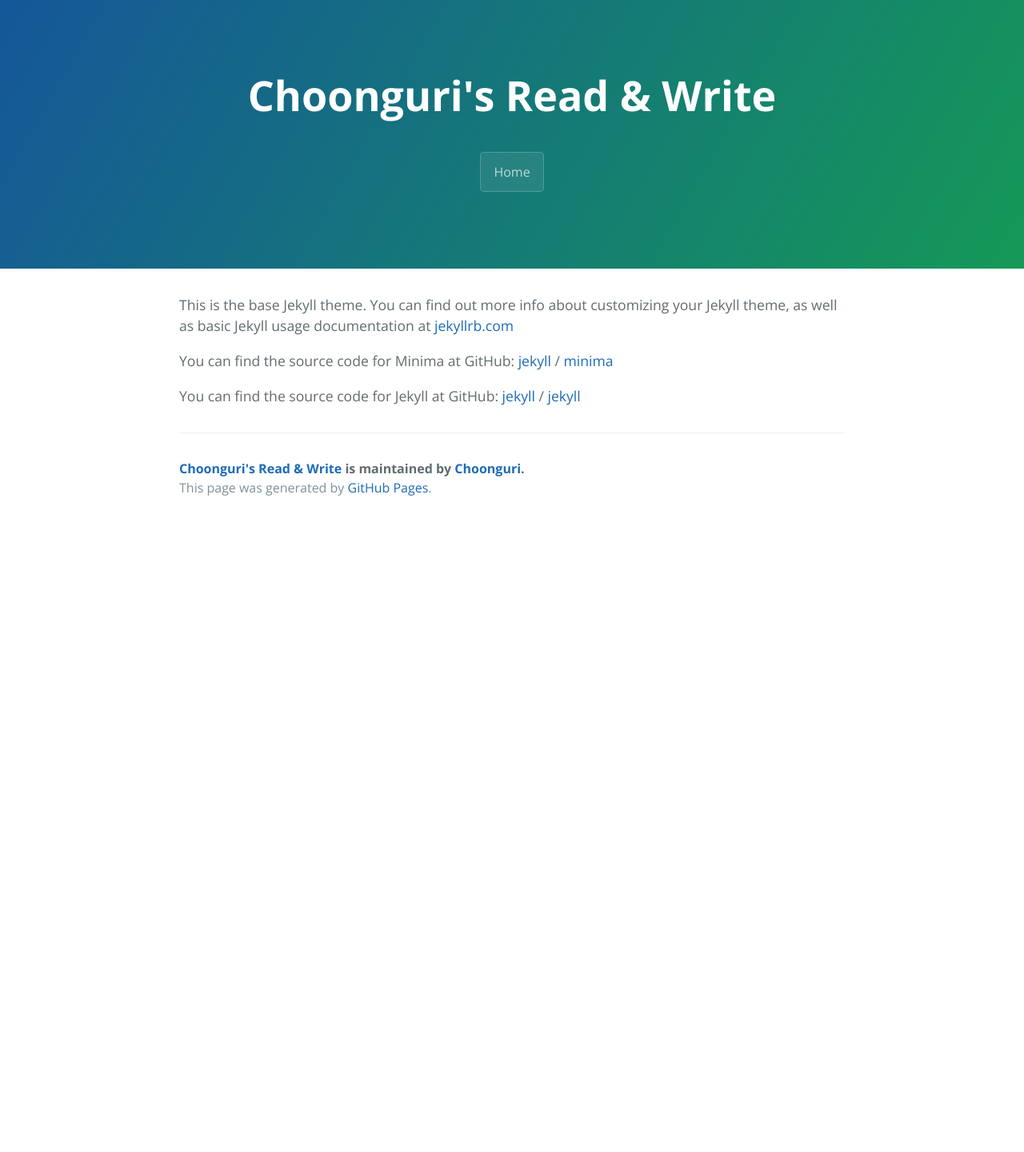
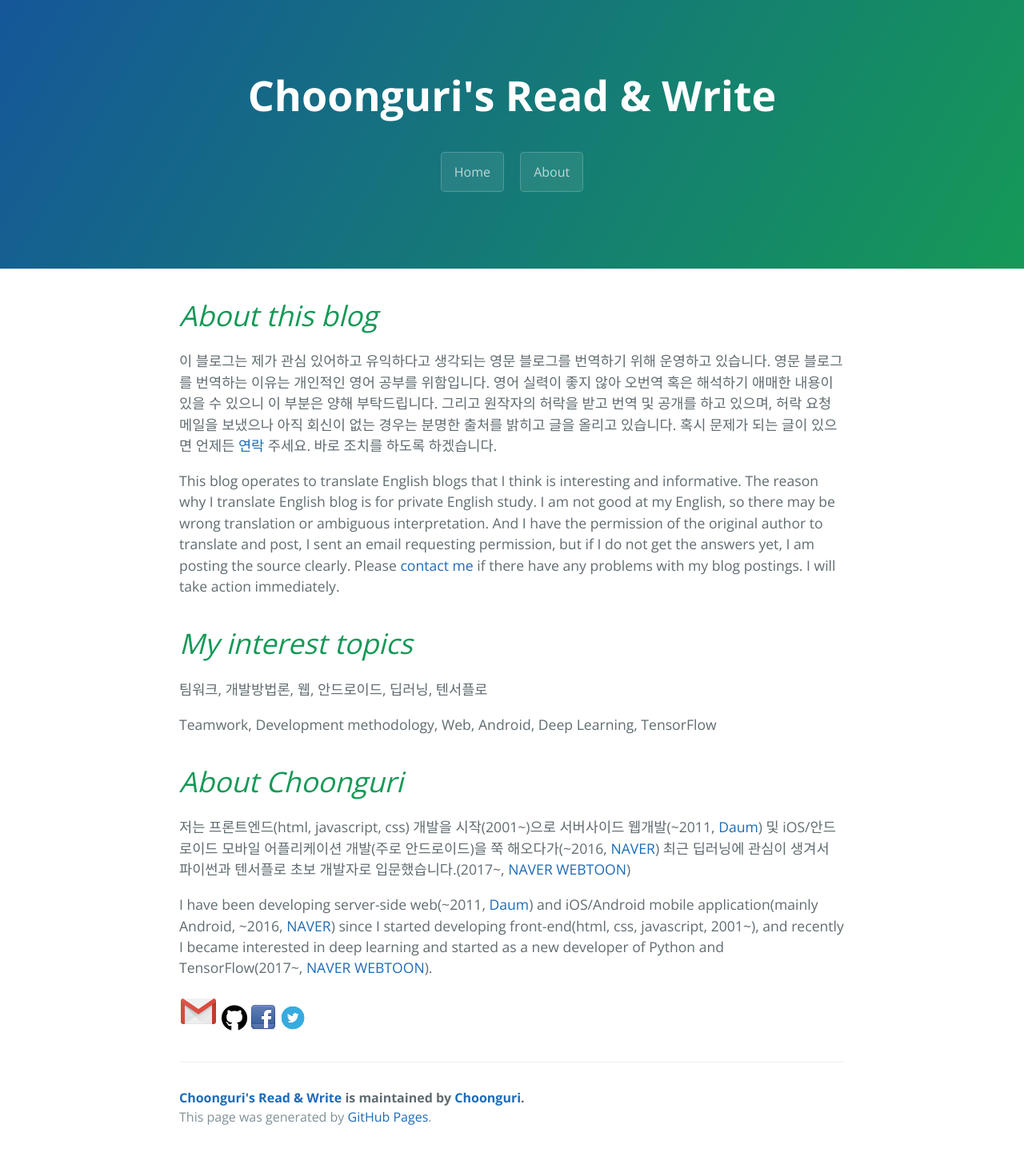
Before and after one commit to choonguri/choonguri.github.io, a Jekyll site: the page built from about.md, in a window 1280 px wide. Shown: the whole page at 80% size. Built offline with Jekyll 4.4.1, drawn with Linux system fonts in a browser that asks for light colours; comment, search, counter and statistics services are not loaded; before the commit the page ends 900 px from its top, so only the background shows below that.

Commit message:
add about page

```diff
--- a/_config.yml
+++ b/_config.yml
@@ -8,6 +8,10 @@ paginate:     5
 author:
   name:       Choonguri
   url:        http://choonguri.github.io/
+  email: choonguri@gmail.com
+  github: http://github.com/choonguri
+  twitter: https://twitter.com/like_sku
+  facebook : https://www.facebook.com/choonguri
 
 # Gems
 gems:
--- a/_includes/page-header.html
+++ b/_includes/page-header.html
@@ -2,6 +2,7 @@
   <h1 class="project-name">{{ site.title }}</h1>
   <h2 class="project-tagline">{{ site.tagline }}</h2>
   <a href="{{ site.url }}" class="btn">Home</a>
+  <a href="{{ site.url }}/about" class="btn">About</a>
   <!--a href="#" class="btn">Download .zip</a>
   <a href="#" class="btn">Download .tar.gz</a-->
 </section>
--- a/about.md
+++ b/about.md
@@ -4,7 +4,31 @@ title: About
 permalink: /about/
 ---
 
-This is the base Jekyll theme. You can find out more info about customizing your Jekyll theme, as well as basic Jekyll usage documentation at [jekyllrb.com](https://jekyllrb.com/)
+# *About this blog*
+이 블로그는 제가 관심 있어하고 유익하다고 생각되는 영문 블로그를 번역하기 위해 운영하고 있습니다. 영문 블로그를 번역하는 이유는 개인적인 영어 공부를 위함입니다. 영어 실력이 좋지 않아 오번역 혹은 해석하기 애매한 내용이 있을 수 있으니 이 부분은 양해 부탁드립니다. 그리고 원작자의 허락을 받고 번역 및 공개를 하고 있으며, 허락 요청 메일을 보냈으나 아직 회신이 없는 경우는 분명한 출처를 밝히고 글을 올리고 있습니다. 혹시 문제가 되는 글이 있으면 언제든 [연락](mailto://choonguri@gmail.com) 주세요. 바로 조치를 하도록 하겠습니다.
+
+This blog operates to translate English blogs that I think is interesting and informative. The reason why I translate English blog is for private English study. I am not good at my English, so there may be wrong translation or ambiguous interpretation. And I have the permission of the original author to translate and post, I sent an email requesting permission, but if I do not get the answers yet, I am posting the source clearly. Please [contact me](mailto://choonguri@gmail.com) if there have any problems with my blog postings. I will take action immediately.
+
+# *My interest topics*
+팀워크, 개발방법론, 웹, 안드로이드, 딥러닝, 텐서플로
+
+Teamwork, Development methodology, Web, Android, Deep Learning, TensorFlow
+
+# *About Choonguri*
+저는 프론트엔드(html, javascript, css) 개발을 시작(2001~)으로 서버사이드 웹개발(~2011, [Daum](http://www.daum.net/)) 및 iOS/안드로이드 모바일 어플리케이션 개발(주로 안드로이드)을 쭉 해오다가(~2016, [NAVER](http://www.naver.com)) 최근 딥러닝에 관심이 생겨서 파이썬과 텐서플로 초보 개발자로 입문했습니다.(2017~, [NAVER WEBTOON](http://webtoon.naver.com))
+
+I have been developing server-side web(~2011, [Daum](http://www.daum.net/)) and iOS/Android mobile application(mainly Android, ~2016, [NAVER](http://www.naver.com)) since I started developing front-end(html, css, javascript, 2001~), and recently I became interested in deep learning and started as a new developer of Python and TensorFlow(2017~, [NAVER WEBTOON](http://webtoon.naver.com)).
+
+
+[![gmail]({{ site.url }}/assets/gmail_icon.png)](mailto://{{ site.author.email }})
+[![github]({{ site.url }}/assets/github_icon.png)]({{ site.author.github }})
+[![facebook]({{ site.url }}/assets/facebook_icon.png)]({{ site.author.facebook }})
+[![twitter]({{ site.url }}/assets/twitter_icon.png)]({{ site.author.twitter }})
+
+
+
+
+<!--This is the base Jekyll theme. You can find out more info about customizing your Jekyll theme, as well as basic Jekyll usage documentation at [jekyllrb.com](https://jekyllrb.com/)
 
 You can find the source code for Minima at GitHub:
 [jekyll][jekyll-organization] /
@@ -16,3 +40,4 @@ You can find the source code for Jekyll at GitHub:
 
 
 [jekyll-organization]: https://github.com/jekyll
+-->
```
Also changed, not shown: assets/facebook_icon.png (added), assets/github_icon.png (added), assets/gmail_icon.png (added), assets/twitter_icon.png (added).
